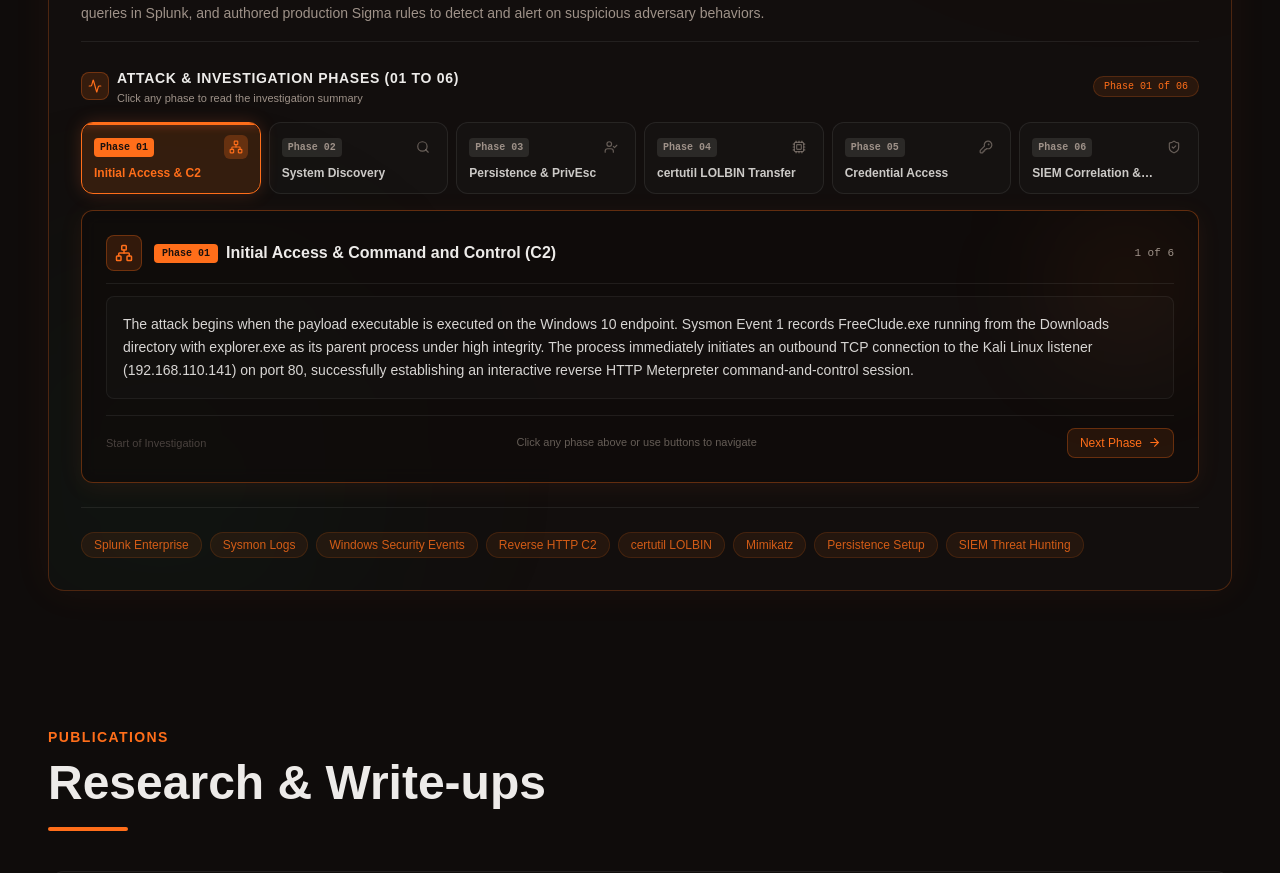
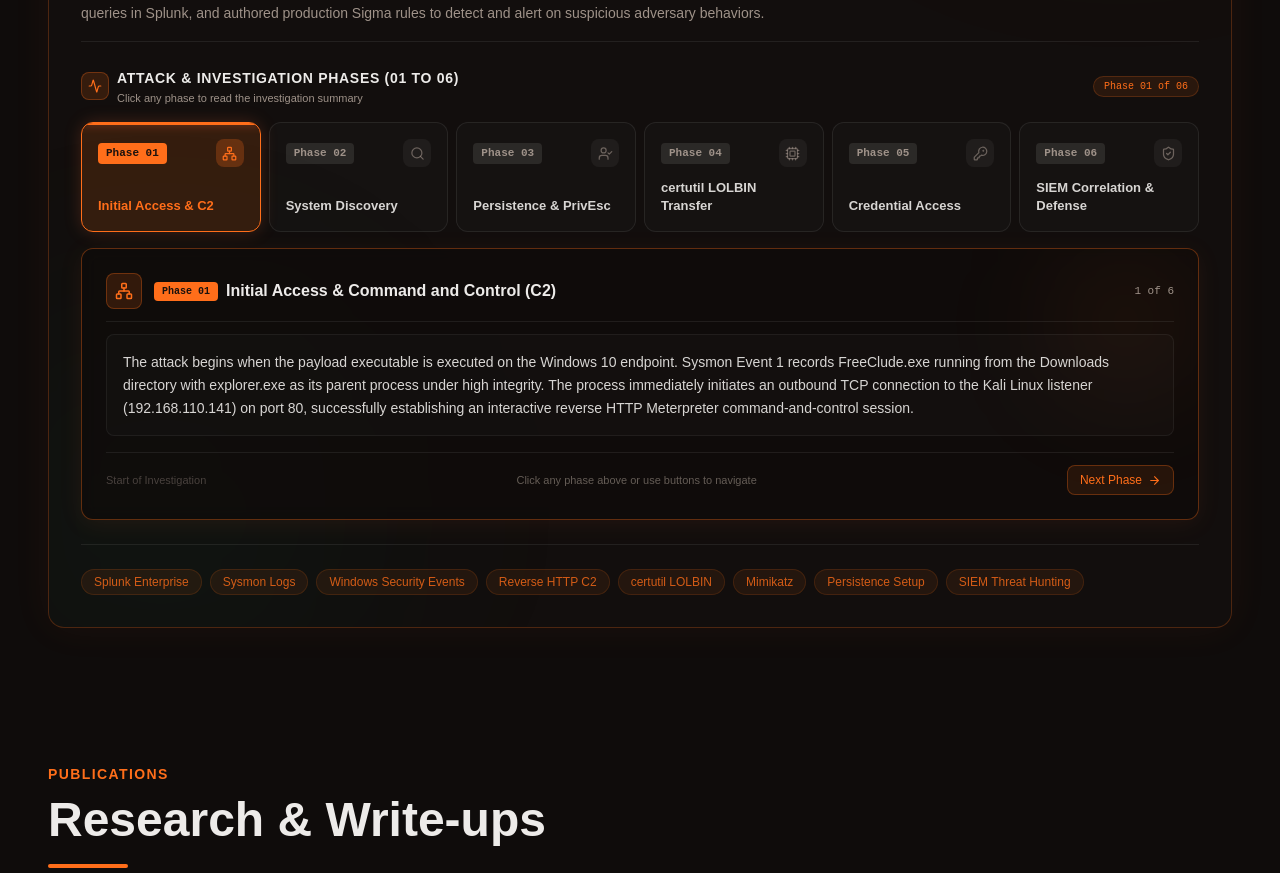
Before and after one commit to shii9/Portfolio, a React (Vite) app: page / in a window 1280 px wide. Shown: the part 4160-5033 px from the top of the page. Built offline with nearby package versions, Linux system fonts and the light colour scheme.

Commit message:
style: increase phase button height and padding for improved visual balance

```diff
--- a/src/components/sections/AttackTreeMap.tsx
+++ b/src/components/sections/AttackTreeMap.tsx
@@ -213,7 +213,7 @@ export default function AttackTreeMap() {
                 key={phase.id}
                 type="button"
                 onClick={() => setActiveStepId(phase.id)}
-                className={`flex flex-col items-start p-3 rounded-xl border text-left transition-all duration-200 relative group overflow-hidden ${
+                className={`flex flex-col justify-between min-h-[96px] sm:min-h-[108px] p-4 rounded-xl border text-left transition-all duration-200 relative group overflow-hidden ${
                   isActive
                     ? "bg-primary/15 border-primary shadow-[0_0_18px_rgba(255,107,53,0.2)]"
                     : "bg-foreground/[0.02] border-foreground/8 hover:border-primary/35 hover:bg-foreground/[0.05]"
@@ -228,9 +228,9 @@ export default function AttackTreeMap() {
                   }`}
                 />
 
-                <div className="flex items-center justify-between w-full mb-1.5">
+                <div className="flex items-center justify-between w-full mb-3">
                   <span
-                    className={`text-[10px] font-mono font-bold px-1.5 py-0.5 rounded transition-colors ${
+                    className={`text-[11px] font-mono font-bold px-2 py-0.5 rounded transition-colors ${
                       isActive
                         ? "bg-primary text-primary-foreground"
                         : "bg-foreground/10 text-muted-foreground group-hover:text-foreground"
@@ -239,19 +239,19 @@ export default function AttackTreeMap() {
                     Phase {phase.stepNum}
                   </span>
                   <div
-                    className={`w-6 h-6 rounded-md flex items-center justify-center transition-colors ${
+                    className={`w-7 h-7 rounded-lg flex items-center justify-center transition-colors ${
                       isActive
                         ? "bg-primary/25 text-primary"
-                        : "text-muted-foreground/60 group-hover:text-primary"
+                        : "text-muted-foreground/60 group-hover:text-primary bg-foreground/5"
                     }`}
                   >
-                    <PhaseIcon size={14} />
+                    <PhaseIcon size={15} />
                   </div>
                 </div>
 
                 <span
-                  className={`text-xs font-semibold line-clamp-1 transition-colors ${
-                    isActive ? "text-primary" : "text-foreground/85 group-hover:text-foreground"
+                  className={`text-xs sm:text-[13px] font-bold line-clamp-2 leading-snug transition-colors ${
+                    isActive ? "text-primary" : "text-foreground/90 group-hover:text-foreground"
                   }`}
                 >
                   {phase.shortTitle}
```
